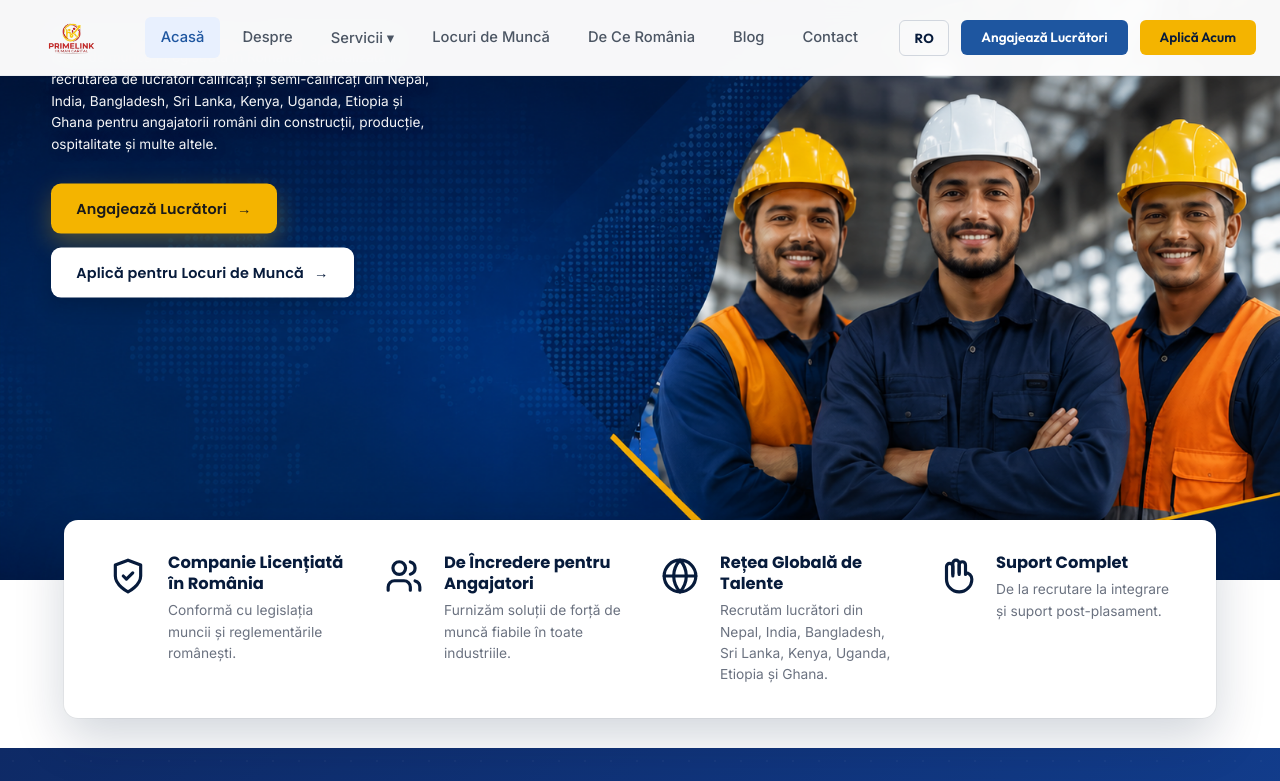
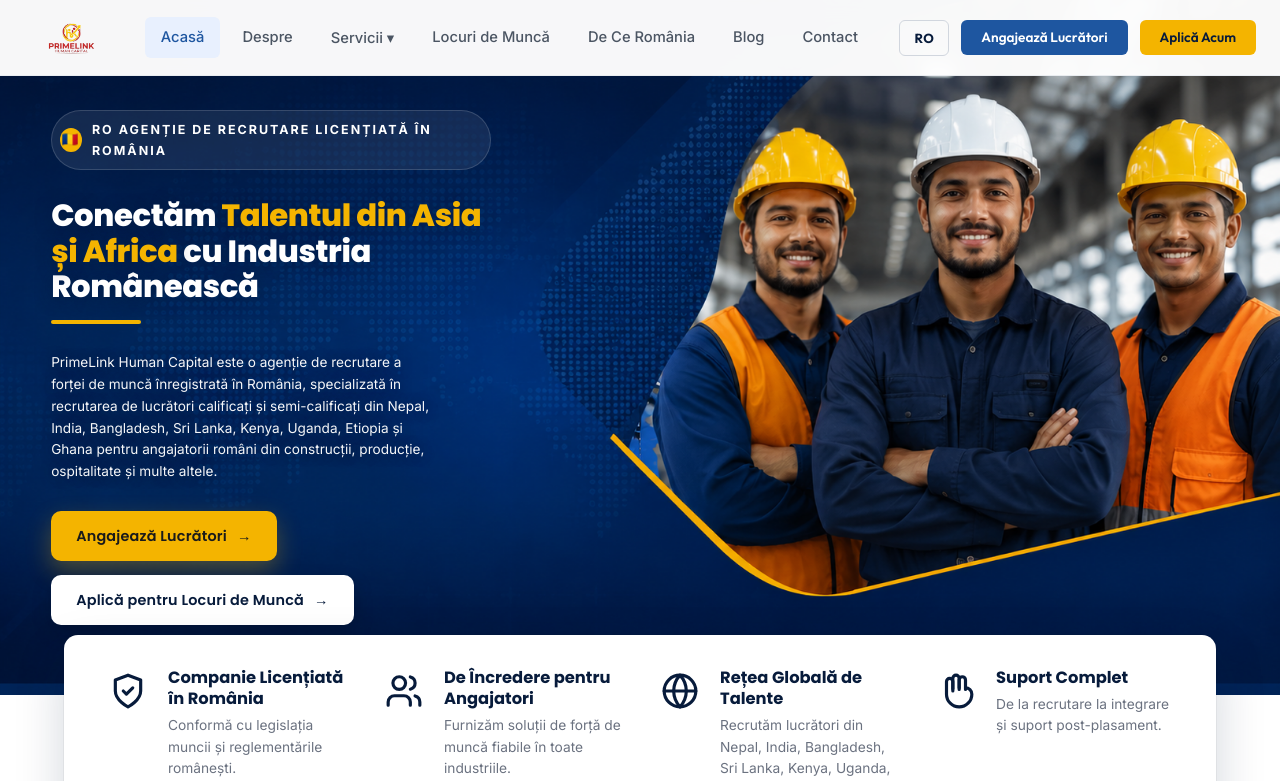
Before and after one commit to BIKASH907/PrimeLink, a Next.js app: page / in a window 1280 px wide. Shown: the top 781 px of the page. Built offline with nearby package versions, Linux system fonts and the light colour scheme.

Commit message:
fix: hero text on left without clipping eyebrow or headline

```diff
--- a/styles/globals.css
+++ b/styles/globals.css
@@ -391,39 +391,34 @@ img { max-width: 100%; height: auto; }
 /* ======== HERO — image as full background, text hard-pinned to left ======== */
 .hero {
   position: relative;
-  min-height: 580px;
-  display: block;                /* not flex — keeps .hero-content positioning independent */
+  min-height: 620px;
+  display: flex;
+  align-items: center;
+  justify-content: flex-start;   /* horizontal: content stays on the left */
   background-image: url('/hero.png');
   background-size: cover;
-  /* Anchor at top so the workers' helmets stay fully visible; right so the
-     people sit on the right half of the viewport. */
-  background-position: right top;
+  background-position: right top;/* anchor top-right so all 3 helmets show */
   background-repeat: no-repeat;
   color: var(--white);
-  padding: 0;
+  padding: 110px 0 70px;
 }
 
-/* Force the standard 1200px-centered container to span full width inside the hero. */
+/* Cancel the standard 1200px-centered container ONLY inside .hero. */
 .hero .container {
   max-width: 100% !important;
-  width: 100%;
+  width: 100% !important;
   margin: 0 !important;
-  padding: 0 !important;
+  padding: 0 4% !important;      /* 4% gutter on both sides of the viewport */
   position: relative;
-  height: 100%;
 }
 
-/* Absolutely position the content block on the LEFT, vertically centered.
-   This guarantees left-edge placement regardless of any parent rules. */
 .hero-content {
-  position: absolute;
-  left: 4%;                      /* hugs the left edge of the viewport */
-  top: 50%;
-  transform: translateY(-50%);
-  max-width: 420px;
+  max-width: 440px;
+  margin: 0;                     /* no auto-centering */
+  padding: 0;
   text-align: left;
+  position: relative;
   z-index: 5;
-  padding-top: 80px;             /* spacing below the sticky header */
 }
 
 .hero-eyebrow {
```
